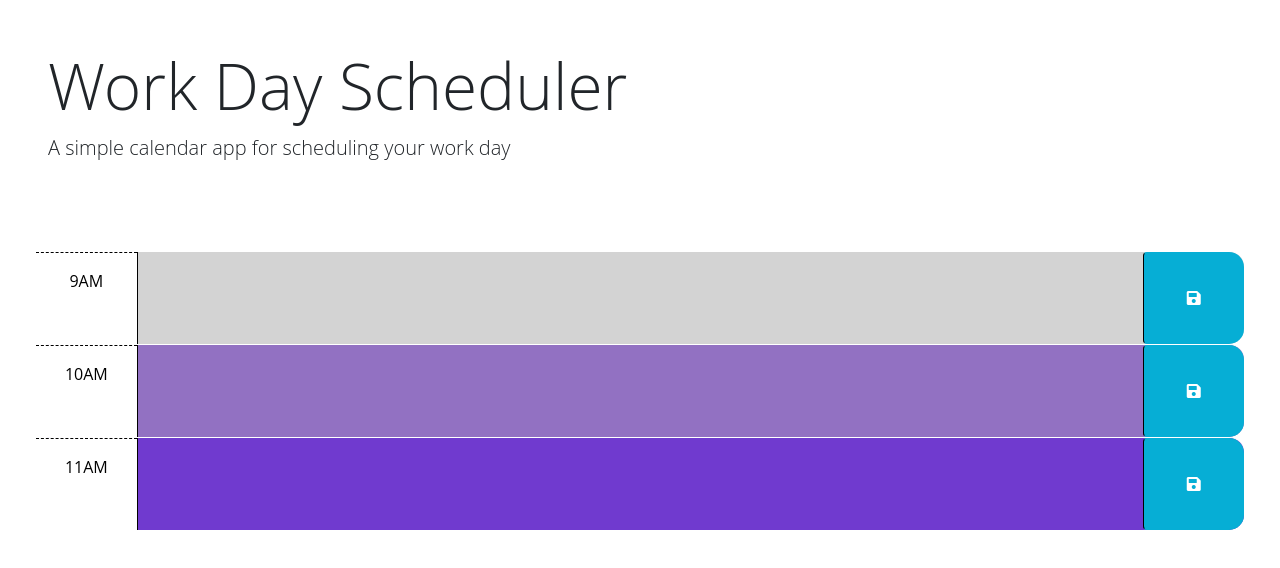
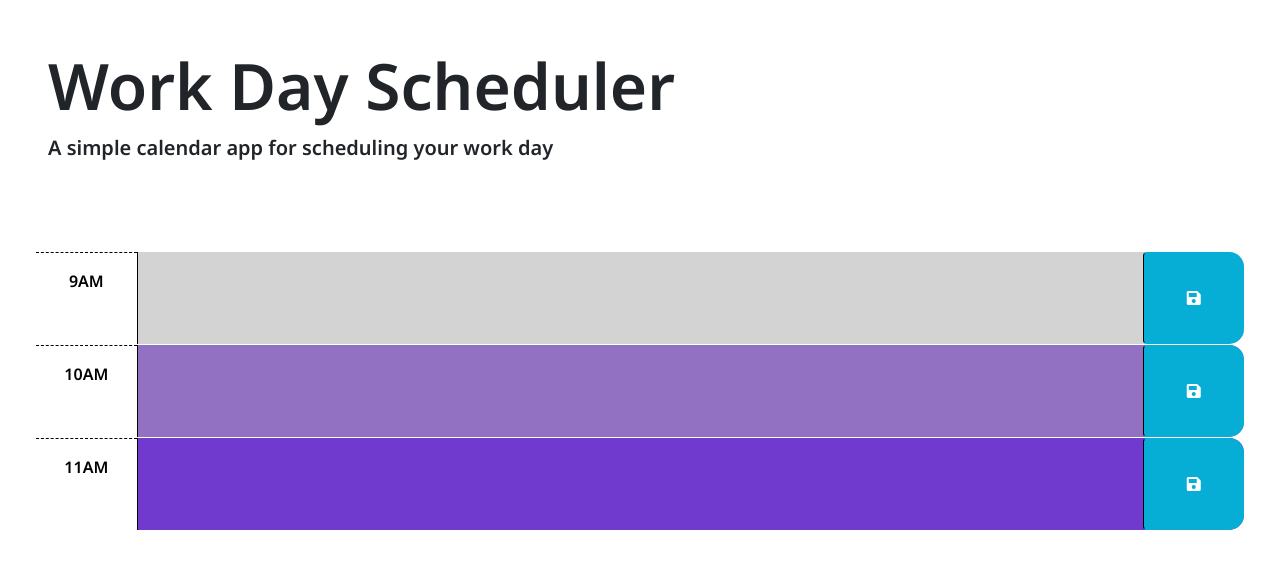
Before and after one commit to gracefern00/grace-personal-calendar, a plain HTML site: page Code/index.html in a window 1280 px wide. Drawn offline with nearby package versions, Linux system fonts and the light colour scheme.

Commit message:
edited font appearance

```diff
--- a/Code/index.html
+++ b/Code/index.html
@@ -16,10 +16,9 @@
       integrity="sha384-50oBUHEmvpQ+1lW4y57PTFmhCaXp0ML5d60M1M7uH2+nqUivzIebhndOJK28anvf"
       crossorigin="anonymous"
     />
-    <link
-      href="https://fonts.googleapis.com/css2?family=Fira+Sans:wght@400;700&display=swap"
-      rel="stylesheet"
-    />
+    <link rel="preconnect" href="https://fonts.googleapis.com">
+    <link rel="preconnect" href="https://fonts.gstatic.com" crossorigin>
+    <link href="https://fonts.googleapis.com/css2?family=Noto+Sans:ital,wght@0,600;1,600&family=Rubik:ital,wght@0,300..900;1,300..900&display=swap" rel="stylesheet">
     <link rel="stylesheet" href="style.css" />
     <title>Work Day Scheduler</title>
   </head>
--- a/Code/style.css
+++ b/Code/style.css
@@ -1,6 +1,10 @@
 body {
-  font-family: 'Open Sans', sans-serif;
-  font-size: 16px;
+  font-family: "Noto Sans", sans-serif;
+  font-optical-sizing: auto;
+  font-weight: 600;
+  font-style: normal;
+  font-variation-settings:
+  "wdth" 100;
 }
 
 textarea {
```
